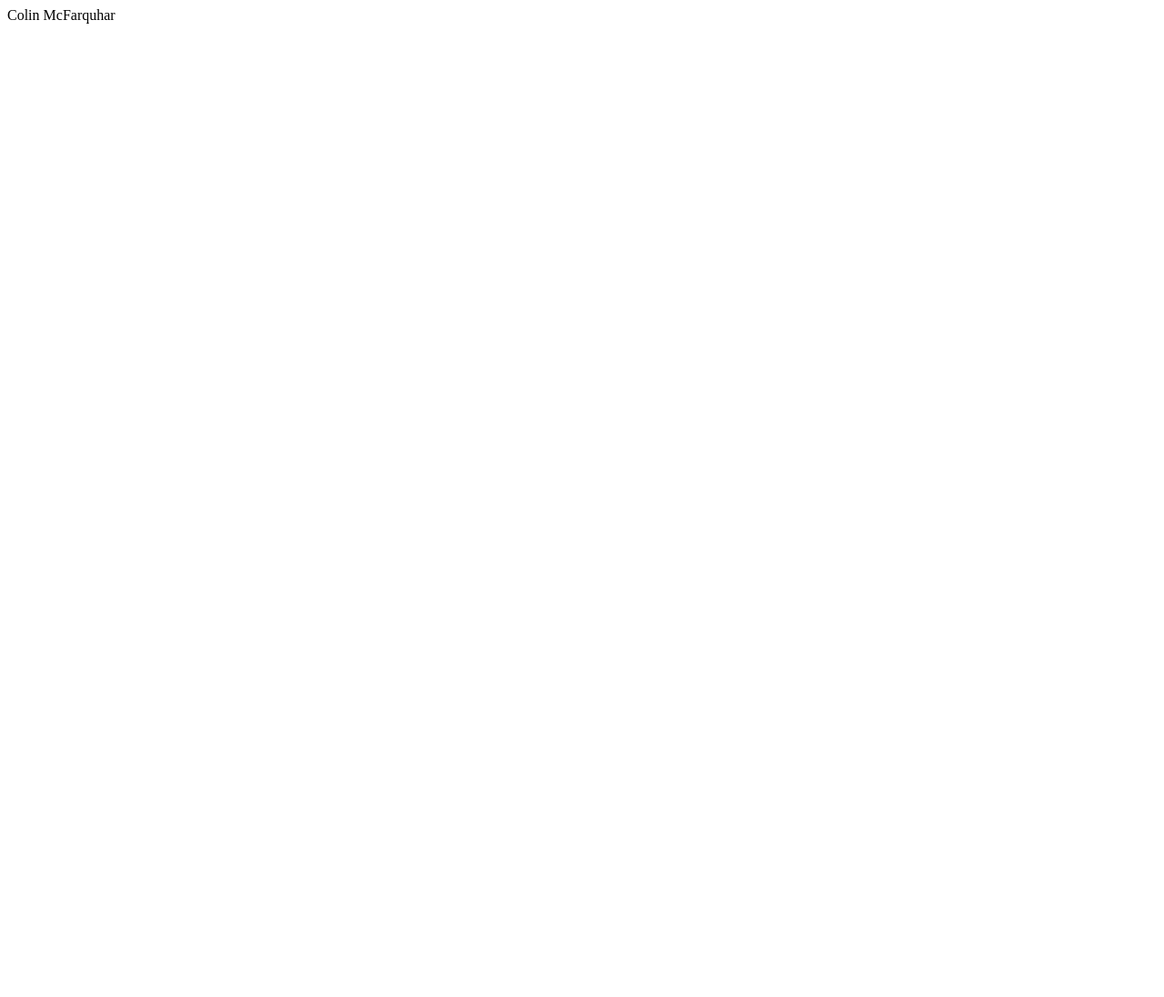
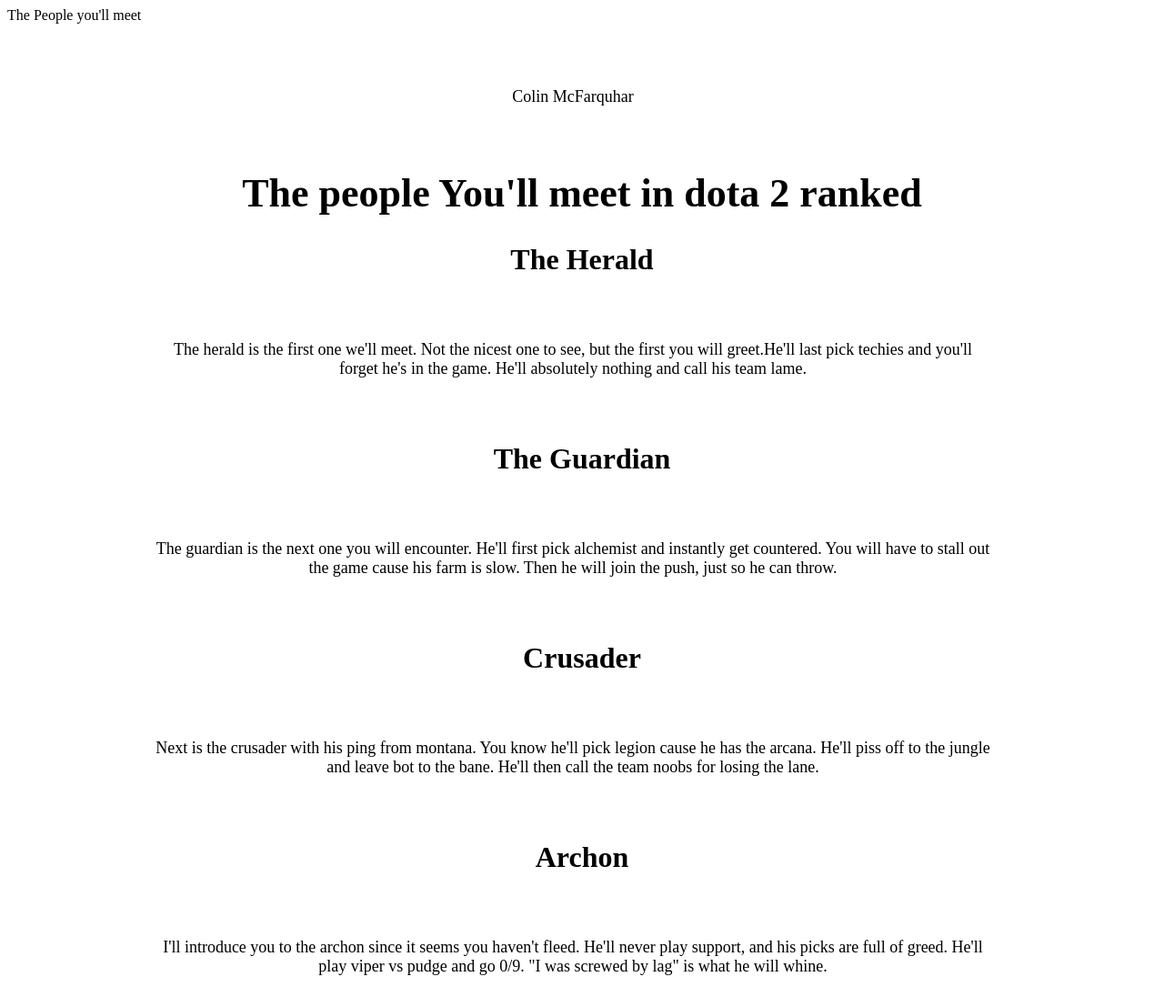
Before and after one commit to ColinMcF/html-me-something, a plain HTML site: page index.html in a window 1280 px wide. Shown: the top 1096 px of the page at 91% size. Before the commit the page ends 800 px from the top, so only its background shows below. Drawn offline with Linux system fonts and the light colour scheme.

Commit message:
added html and css files

```diff
--- a/index.html
+++ b/index.html
@@ -1 +1,35 @@
+<html>
+<head>The People you'll meet</head>
 <p> Colin McFarquhar </p>
+<link rel="stylesheet" type="text/css" href="styles.css">
+<h1>The people You'll meet in dota 2 ranked</h1>
+
+<h2>The Herald</h2>
+<p>The herald is the first one we'll meet. Not the nicest one  to see, but the first you will greet.He'll last pick techies and you'll forget he's in the game. He'll absolutely nothing and call his team lame.</p>
+<h2>The Guardian</h2>
+<p>The guardian is the next one you will encounter. He'll first pick alchemist and instantly get countered. You will have to stall out the game cause his farm is slow. Then he will join the push, just so he can throw.</p>
+<h2>Crusader</h2>
+
+<p>Next is the crusader with his ping from montana. You know he'll pick legion cause he has the arcana. He'll piss off to the jungle and leave bot to the bane. He'll then call the team noobs for losing the lane.</p>
+
+<h2>Archon</h2>
+
+<p>I'll introduce you to the archon since it seems you haven't fleed. He'll never play support, and his picks are full of greed. He'll play viper vs pudge and go 0/9. "I was screwed by lag" is what he will whine.</p>
+
+<h2>Legend</h2>
+
+<p>If you're meeting the legend, then rising up hot. But this one's lack of skills make him stand out like rot. He'll miss every last hit then complained he was screwed. You think he might be boosted but to say so would be rude.</p>
+
+<h2>Ancient</h2>
+
+<p>So you meet the ancient as you rise the ranks with speed. He'll instapick invoker and type "mid or feed" . Throughout the game he will groan and moan. You might win the game, how will never be known</p>
+
+<h2>Divine</h2>
+
+<p>Ah, at last you meet the divine. To witness it's greatness, glory and shine. He'll be with you as a team with a goal to work towards, to top it all off he'll even buy wards.</p>
+
+<h2>Afterwards</h2>
+
+<p>So you have made it to the top with swiftness and agility. Congratulations to reaching dota nobility. You made it all on your own and to your credit, you've finally gained the ability to give advice onto reddit.</p>
+
+</html>
--- /dev/null
+++ b/styles.css
@@ -0,0 +1,24 @@
+p {
+    margin-top: 50px;
+    margin-bottom: 50px;
+    margin-right: 150px;
+    margin-left: 80px;
+    text-align: center;
+    font-size: 18px;
+    padding-top: 20px;
+    padding-right: 30px;
+    padding-bottom: 20px;
+    padding-left: 80px;
+    font-family: "Times New Roman", Times, serif;
+}
+
+h2 {
+    text-align: center;
+    font-size: 32px;
+}
+
+h1 {
+    text-align: center;
+    font-size: 44px;
+
+}
```
